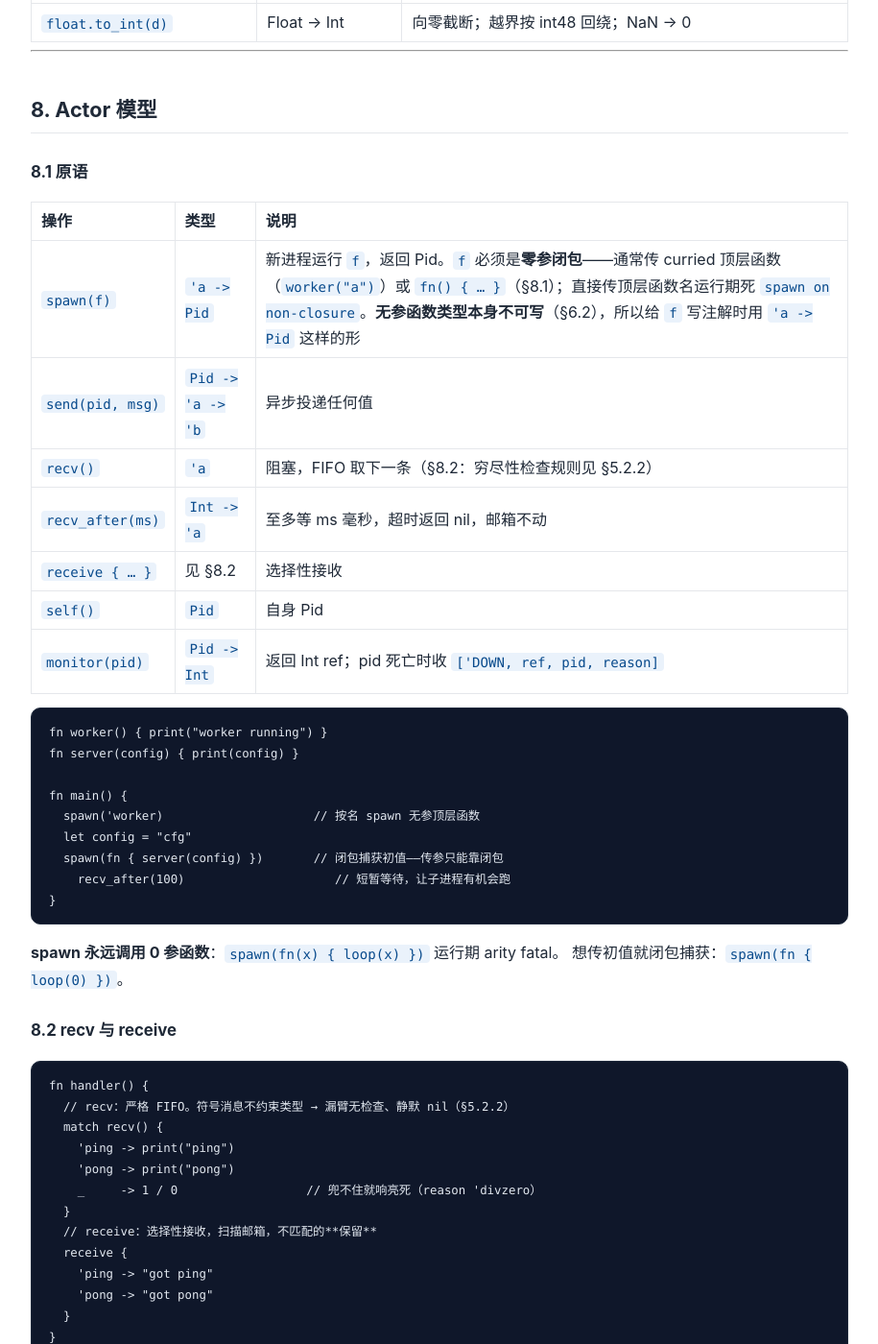
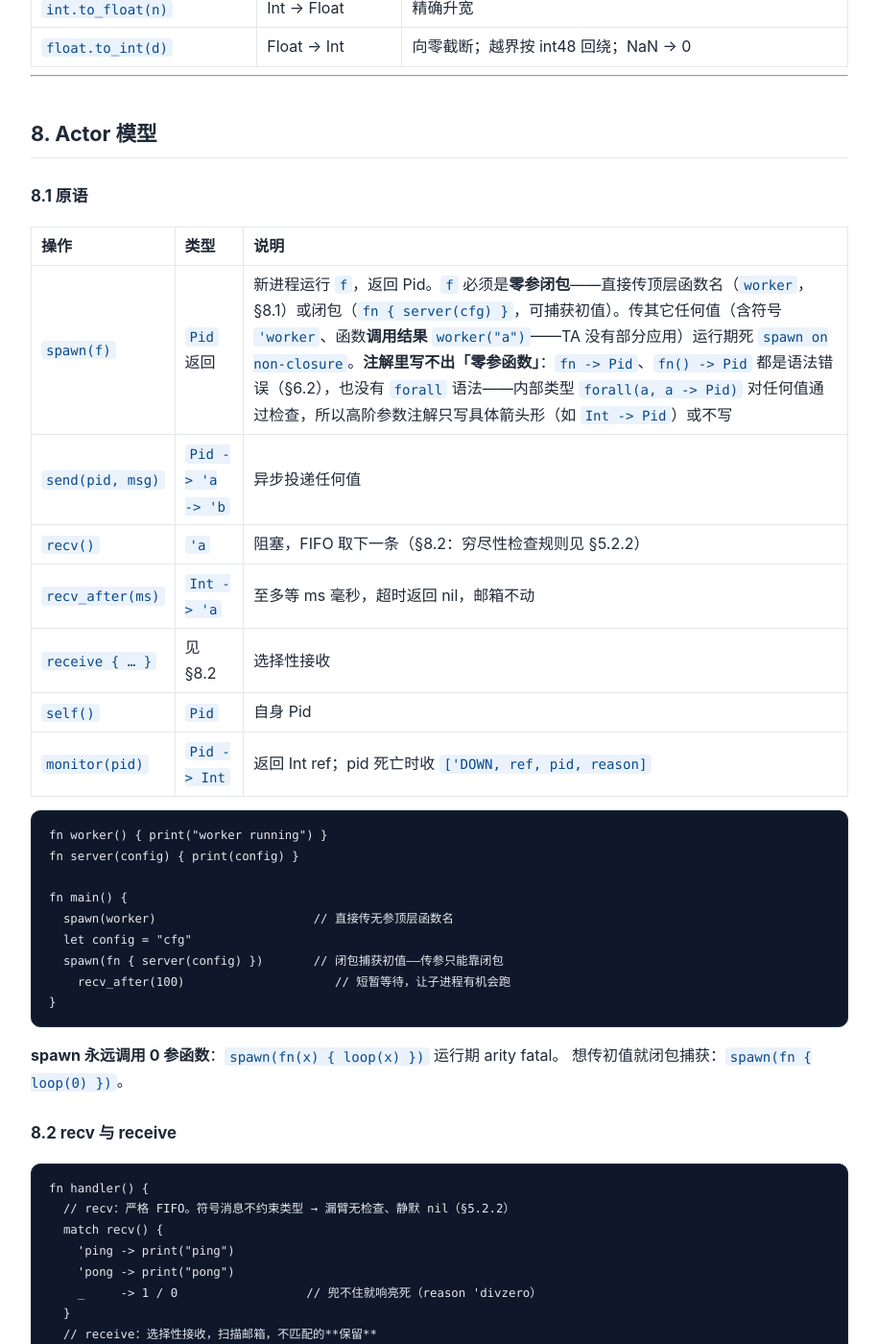
Before and after one commit to tiancaiamao/tinyactor, a Jekyll site: the page built from docs/ta-language-spec.md, in a window 1280 px wide and 1400 px high, scrolled down 15288 px. Shown: the whole window at 96% size, without its empty margins (182-1097 px from the left). Built offline with Jekyll 4.4.1, drawn with Linux system fonts in a browser that asks for light colours; our own code applies the rules of GitHub Pages for plain Markdown files; some of the changed text lies outside the part shown.

Commit message:
docs: spec 修正 spawn 语义与三处不可运行示例
spawn 语义（实测 tinyactor run 复核）：
- 顶层函数名可直接传：spawn(worker) 合法（此前误写「运行期死」）
- 符号形式 spawn('worker) 死 spawn on non-closure（§5.1 表格行删除、
  §8.1 示例改为 spawn(worker)）
- 函数调用结果不是闭包（TA 无部分应用），spawn 行同步更正
- 内部类型 forall(a, a -> Pid) 对任何值通过检查——注解限制的原因

示例修正（顶层 let/表达式不合法，此前按「可运行」呈现）：
- §5.1 闭包示例、§5.3.1 构造/更新示例包进 fn main
- §13 use 负例包进函数体（否则 parse error 掩盖 type error 断言），
  正例改为可运行的 mpc 完整例

````diff
--- a/docs/ta-language-spec.md
+++ b/docs/ta-language-spec.md
@@ -210,7 +210,6 @@ fn main() {
 | `pub fn f(x) { … }` | 跨模块导出（§11） |
 | `fn f(x: Int) -> Int { … }` | 带类型注解（§9） |
 | `fn(x) { … }` / `fn { … }` | 匿名函数（闭包），**只能出现在表达式位置** |
-| `spawn('worker)` | 按符号名引用顶层函数（§8） |
 
 函数是一等值：可绑定、传递、返回。**没有部分应用**：`f(x, y)` 必须一次给齐参数。
 **没有局部函数定义**：函数体内不能定义命名函数，匿名函数也无名可自引
@@ -218,8 +217,11 @@ fn main() {
 
 ```ta
 fn apply(f, a, b) { f(a, b) }
-let inc = fn(x) { x + 1 }       // 闭包可捕获局部变量
-inc(1)                          // 2
+
+fn main() {
+  let inc = fn(x) { x + 1 }     // 闭包可捕获局部变量
+  print(inc(1))                 // 2
+}
 ```
 
 ### 5.2 模式匹配 `match`
@@ -648,7 +650,7 @@ Int 和 Float 是完全不同的类型，任何运算符都不做隐式转换：
 
 | 操作 | 类型 | 说明 |
 |------|------|------|
-| `spawn(f)` | `'a -> Pid` | 新进程运行 `f`，返回 Pid。`f` 必须是**零参闭包**——通常传 curried 顶层函数（`worker("a")`）或 `fn() { … }`（§8.1）；直接传顶层函数名运行期死 `spawn on non-closure`。**无参函数类型本身不可写**（§6.2），所以给 `f` 写注解时用 `'a -> Pid` 这样的形 |
+| `spawn(f)` | `Pid` 返回 | 新进程运行 `f`，返回 Pid。`f` 必须是**零参闭包**——直接传顶层函数名（`worker`，§8.1）或闭包（`fn { server(cfg) }`，可捕获初值）。传其它任何值（含符号 `'worker`、函数**调用结果** `worker("a")`——TA 没有部分应用）运行期死 `spawn on non-closure`。**注解里写不出「零参函数」**：`fn -> Pid`、`fn() -> Pid` 都是语法错误（§6.2），也没有 `forall` 语法——内部类型 `forall(a, a -> Pid)` 对任何值通过检查，所以高阶参数注解只写具体箭头形（如 `Int -> Pid`）或不写 |
 | `send(pid, msg)` | `Pid -> 'a -> 'b` | 异步投递任何值 |
 | `recv()` | `'a` | 阻塞，FIFO 取下一条（§8.2：穷尽性检查规则见 §5.2.2） |
 | `recv_after(ms)` | `Int -> 'a` | 至多等 ms 毫秒，超时返回 nil，邮箱不动 |
@@ -661,7 +663,7 @@ fn worker() { print("worker running") }
 fn server(config) { print(config) }
 
 fn main() {
-  spawn('worker)                     // 按名 spawn 无参顶层函数
+  spawn(worker)                      // 直接传无参顶层函数名
   let config = "cfg"
   spawn(fn { server(config) })       // 闭包捕获初值——传参只能靠闭包
     recv_after(100)                     // 短暂等待，让子进程有机会跑
@@ -984,10 +986,19 @@ match binds { [Bind(k, v) | rest] -> … }
 
 ```ta
 // wrong：RHS 必须吃延续，42 不是函数——type error，不是运行时崩溃
-use x <- 42
+fn bad() {
+  use x <- 42
+}
+```
 
-// correct
-use x <- mpc.then(p)
+```ta
+// correct：use 在块首，RHS = mpc.then(p) 吃延续
+import "tinyactor:lib/mpc" as mpc
+
+fn parse_one(p) {
+  use x <- mpc.then(p)
+  mpc.ret(x)
+}
 ```
 
 ### 管道
@@ -1134,4 +1145,4 @@ fn main() {
 
 ### 尾递归（TCO）
 
-见 §10（`sum(0, 5000000)` 不爆栈）。`sum(0, 5000000)` 不爆栈）。
+见 §10（`sum(0, 5000000)` 不爆栈）。`sum(0, 5000000)` 不爆栈）。`sum(0, 5000000)` 不爆栈）。
````
